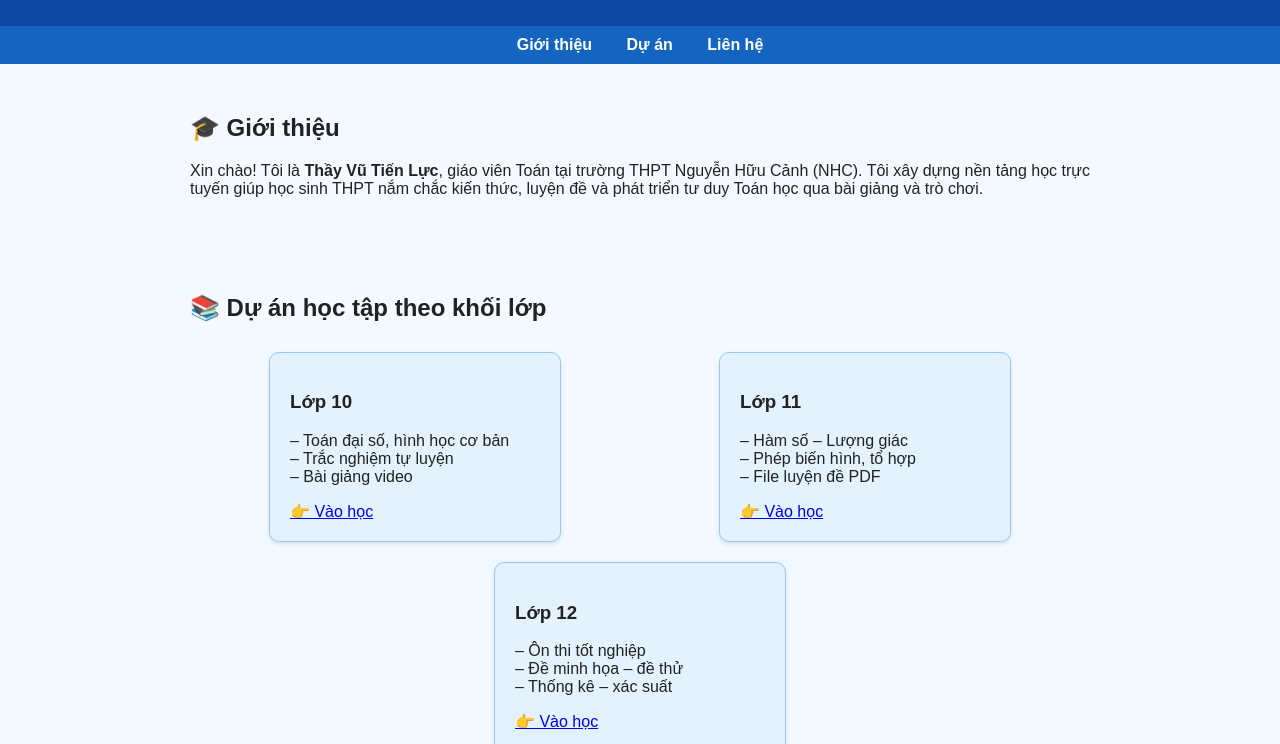
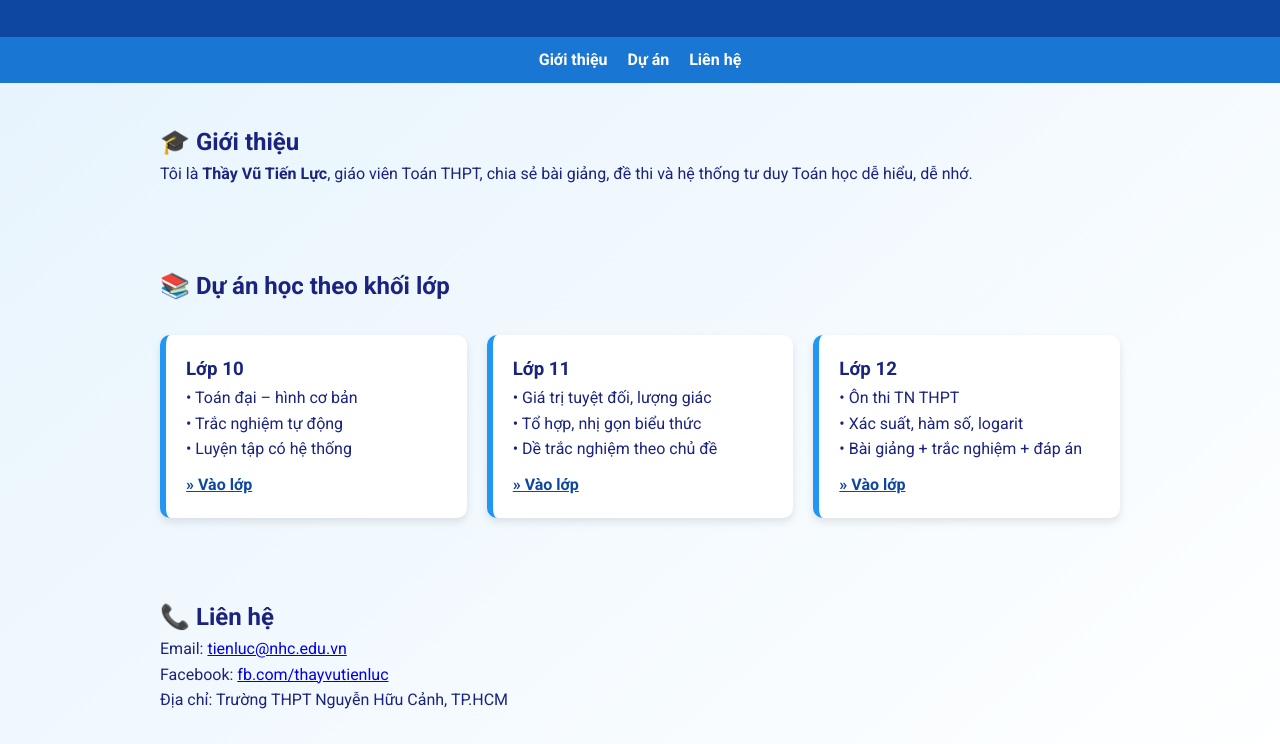
Before and after one commit to Vutienluc178/nhc, a plain HTML site: page index.html in a window 1280 px wide. Shown: the part 262-1006 px from the top of the page. Drawn offline with Linux system fonts and the light colour scheme.

Commit message:
Update index.html

```diff
--- a/index.html
+++ b/index.html
@@ -1,82 +1,99 @@
 <!DOCTYPE html>
 <html lang="vi">
 <head>
-  <meta charset="UTF-8">
-  <meta name="viewport" content="width=device-width, initial-scale=1.0">
-  <title>Học Toán Thầy Vũ Tiến Lực – NHC</title>
+  <meta charset="UTF-8" />
+  <meta name="viewport" content="width=device-width, initial-scale=1.0" />
+  <title>Học Toán Thầy Vũ Tiến Lực - NHC</title>
+  <link href="https://fonts.googleapis.com/css2?family=Roboto:wght@400;700&display=swap" rel="stylesheet">
   <style>
+    * {
+      box-sizing: border-box;
+      margin: 0;
+      padding: 0;
+    }
     body {
-      font-family: Arial, sans-serif;
-      margin: 0;
-      background-color: #f4f9ff;
-      color: #222;
+      font-family: 'Roboto', sans-serif;
+      background: linear-gradient(to bottom right, #e3f2fd, #ffffff);
+      color: #1a237e;
+      line-height: 1.6;
     }
     header {
+      text-align: center;
+      padding: 40px 20px;
       background-color: #0d47a1;
       color: white;
-      padding: 30px 20px;
-      text-align: center;
     }
     header img {
-      width: 100px;
+      width: 120px;
       border-radius: 50%;
-      margin-bottom: 10px;
+      border: 4px solid white;
+      margin-bottom: 15px;
     }
     nav {
-      background-color: #1565c0;
-      text-align: center;
-      padding: 10px 0;
+      background-color: #1976d2;
+      padding: 10px;
+      display: flex;
+      justify-content: center;
+      gap: 20px;
+      flex-wrap: wrap;
     }
     nav a {
-      color: white;
-      margin: 0 15px;
+      color: #fff;
+      font-weight: bold;
       text-decoration: none;
-      font-weight: bold;
+      transition: 0.3s;
     }
     nav a:hover {
-      text-decoration: underline;
+      color: #ffc107;
     }
     section {
-      padding: 30px 20px;
-      max-width: 900px;
+      max-width: 1000px;
       margin: auto;
+      padding: 40px 20px;
+      animation: fadeIn 1s ease-in;
     }
     .grades {
-      display: flex;
-      justify-content: space-around;
-      flex-wrap: wrap;
-      margin-top: 20px;
+      display: grid;
+      grid-template-columns: repeat(auto-fit, minmax(250px, 1fr));
+      gap: 20px;
+      margin-top: 30px;
     }
     .grade-box {
-      background: #e3f2fd;
-      border: 1px solid #90caf9;
+      background: #ffffff;
+      border-left: 6px solid #2196f3;
       border-radius: 10px;
       padding: 20px;
-      width: 250px;
-      margin: 10px;
-      box-shadow: 0 2px 5px rgba(0,0,0,0.1);
+      box-shadow: 0 4px 8px rgba(0,0,0,0.1);
+      transition: 0.3s ease;
+    }
+    .grade-box:hover {
+      transform: translateY(-5px);
+      box-shadow: 0 6px 12px rgba(0,0,0,0.15);
+    }
+    .grade-box a {
+      display: inline-block;
+      margin-top: 10px;
+      color: #0d47a1;
+      font-weight: bold;
     }
     footer {
       background-color: #0d47a1;
       color: white;
       text-align: center;
-      padding: 15px;
+      padding: 20px;
       font-size: 14px;
     }
-    @media screen and (max-width: 600px) {
-      .grades {
-        flex-direction: column;
-        align-items: center;
-      }
+    @keyframes fadeIn {
+      from { opacity: 0; transform: translateY(20px); }
+      to { opacity: 1; transform: translateY(0); }
     }
   </style>
 </head>
 <body>
-
   <header>
-    <img src="https://via.placeholder.com/100" alt="Ảnh đại diện Thầy Lực">
-    <h1>Học Toán Thầy Vũ Tiến Lực – NHC</h1>
-    <p>Chinh phục Toán học lớp 10, 11, 12 dễ hiểu và sáng tạo!</p>
+    <img src="https://via.placeholder.com/120" alt="Thầy Lực">
+    <h1>HỌC TOÁN - THẦY VŨ TIẺN LỰC - NHC</h1>
+    <p>Nền tảng học Toán thống minh dành cho học sinh THPT</p>
   </header>
 
   <nav>
@@ -87,39 +104,39 @@
 
   <section id="gioithieu">
     <h2>🎓 Giới thiệu</h2>
-    <p>Xin chào! Tôi là <strong>Thầy Vũ Tiến Lực</strong>, giáo viên Toán tại trường THPT Nguyễn Hữu Cảnh (NHC). Tôi xây dựng nền tảng học trực tuyến giúp học sinh THPT nắm chắc kiến thức, luyện đề và phát triển tư duy Toán học qua bài giảng và trò chơi.</p>
+    <p>Tôi là <strong>Thầy Vũ Tiến Lực</strong>, giáo viên Toán THPT, chia sẻ bài giảng, đề thi và hệ thống tư duy Toán học dễ hiểu, dễ nhớ.</p>
   </section>
 
   <section id="duan">
-    <h2>📚 Dự án học tập theo khối lớp</h2>
+    <h2>📚 Dự án học theo khối lớp</h2>
     <div class="grades">
       <div class="grade-box">
         <h3>Lớp 10</h3>
-        <p>– Toán đại số, hình học cơ bản<br>– Trắc nghiệm tự luyện<br>– Bài giảng video</p>
-        <a href="#">👉 Vào học</a>
+        <p>• Toán đại – hình cơ bản<br>• Trắc nghiệm tự động<br>• Luyện tập có hệ thống</p>
+        <a href="#">&raquo; Vào lớp</a>
       </div>
       <div class="grade-box">
         <h3>Lớp 11</h3>
-        <p>– Hàm số – Lượng giác<br>– Phép biến hình, tổ hợp<br>– File luyện đề PDF</p>
-        <a href="#">👉 Vào học</a>
+        <p>• Giá trị tuyệt đối, lượng giác<br>• Tổ hợp, nhị gọn biểu thức<br>• Dề trắc nghiệm theo chủ đề</p>
+        <a href="#">&raquo; Vào lớp</a>
       </div>
       <div class="grade-box">
         <h3>Lớp 12</h3>
-        <p>– Ôn thi tốt nghiệp<br>– Đề minh họa – đề thử<br>– Thống kê – xác suất</p>
-        <a href="#">👉 Vào học</a>
+        <p>• Ôn thi TN THPT<br>• Xác suất, hàm số, logarit<br>• Bài giảng + trắc nghiệm + đáp án</p>
+        <a href="#">&raquo; Vào lớp</a>
       </div>
     </div>
   </section>
 
   <section id="lienhe">
     <h2>📞 Liên hệ</h2>
-    <p>📧 Email: <a href="mailto:tienluc@nhc.edu.vn">tienluc@nhc.edu.vn</a></p>
-    <p>🌐 Facebook: <a href="#">fb.com/thayvutienluc</a></p>
-    <p>📍 Trường THPT Nguyễn Hữu Cảnh – TP.HCM</p>
+    <p>Email: <a href="mailto:tienluc@nhc.edu.vn">tienluc@nhc.edu.vn</a></p>
+    <p>Facebook: <a href="#">fb.com/thayvutienluc</a></p>
+    <p>Địa chỉ: Trường THPT Nguyễn Hữu Cảnh, TP.HCM</p>
   </section>
 
   <footer>
-    © 2025 – Thầy Vũ Tiến Lực | Thiết kế bởi chính thầy 😊
+    &copy; 2025 Thầy Vũ Tiến Lực | Thiết kế giao diện Pro by ChatGPT &hearts;
   </footer>
 
 </body>
```
